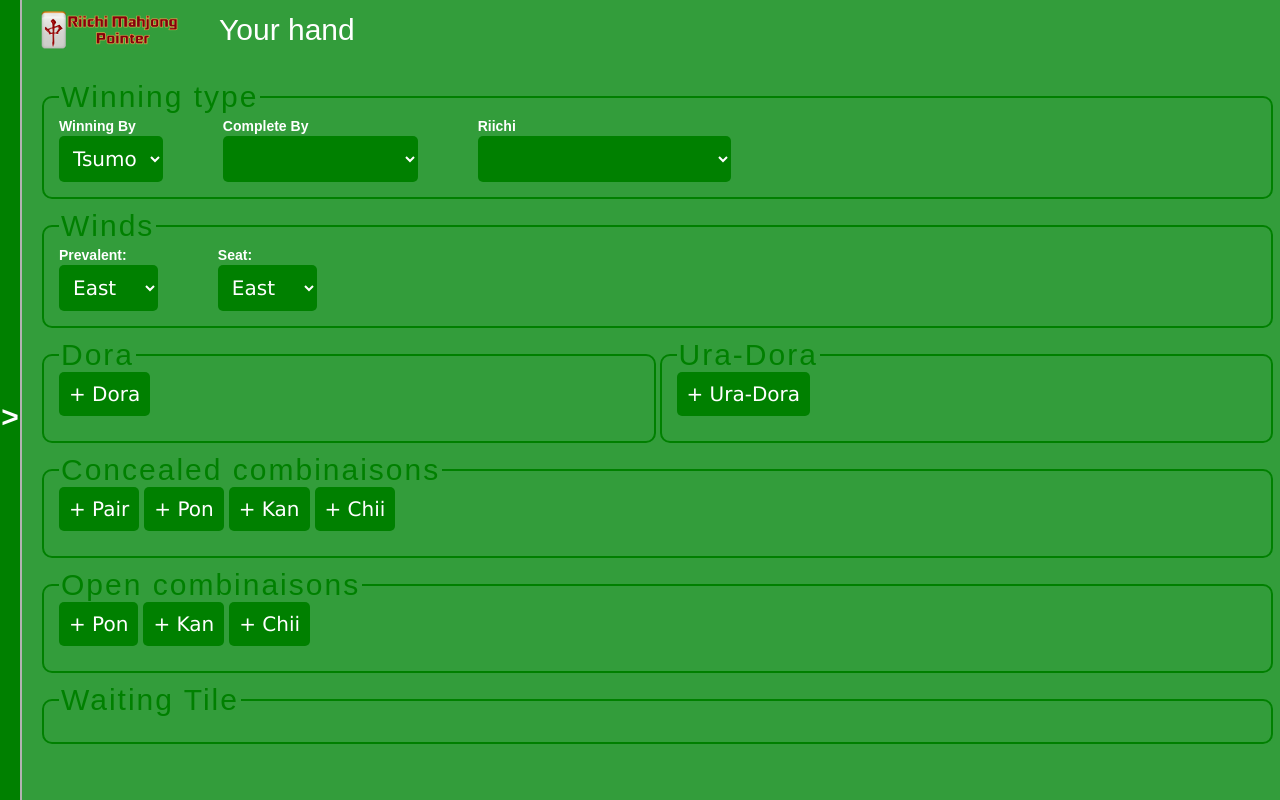
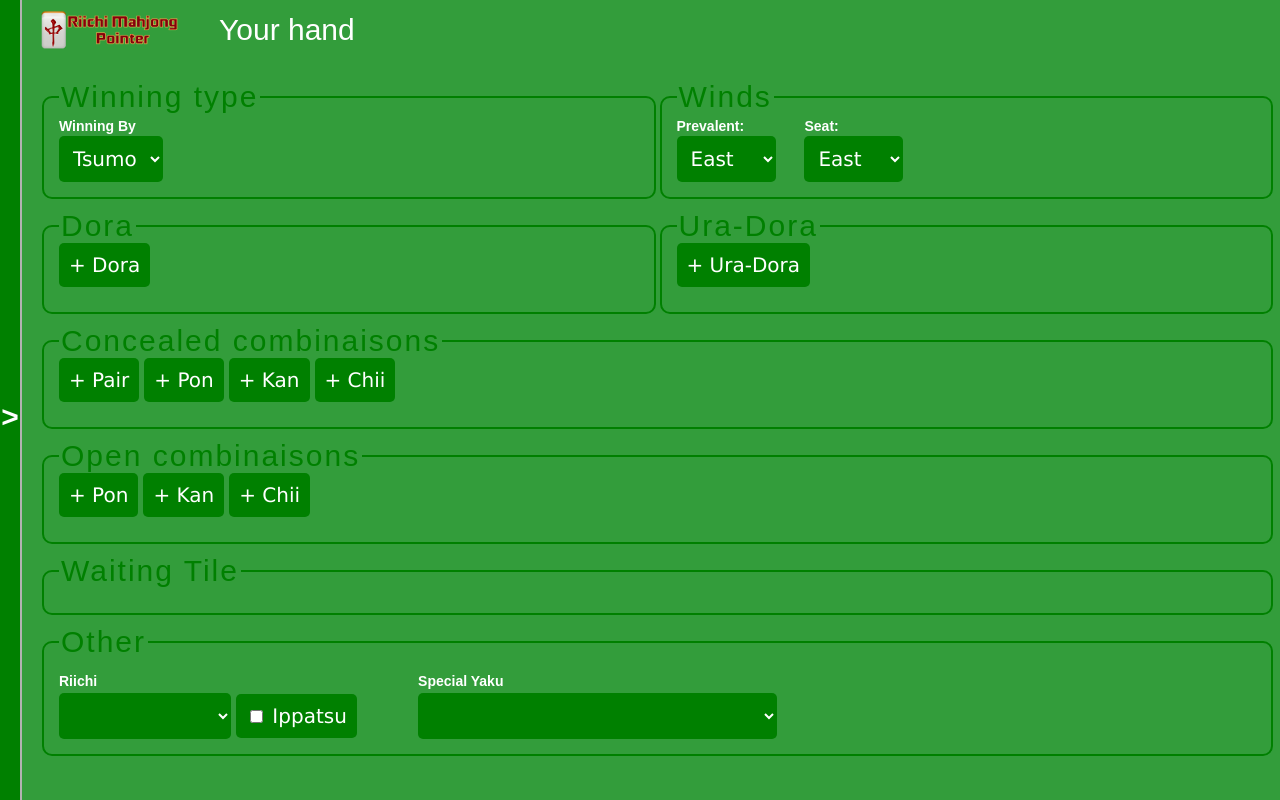
Before and after one commit to EmeraldCoder/riichi-pointer-js, a Vue app: page / in a window 1280 px wide. Built offline with nearby package versions, Linux system fonts and the light colour scheme.

Commit message:
Layout optimisation in order to add the special yakuman

```diff
--- a/public/css/style.css
+++ b/public/css/style.css
@@ -31,12 +31,8 @@ fieldset  legend {
     font-size: 30px;
 }
 
-input[type=checkbox] {
-    background: none;
-    border: 2px solid green;
-    padding: 10px;
-}
-input[type=button] {
+input[type=button],
+label.checkbox {
     background: green;
     border: none;
     padding: 10px;
@@ -46,10 +42,12 @@ input[type=button] {
     border-radius: 5px;
     margin-right: 5px;
 }
-input[type=button]:hover {
+input[type=button]:hover,
+label.checkbox:hover {
     border-color: #eead4d;
 }
-input[type=button]:last-child {
+input[type=button]:last-child,
+label.checkbox:last-child {
     margin-right: 0;
 }
 
--- a/src/App.vue
+++ b/src/App.vue
@@ -37,6 +37,7 @@
 
       <div v-if="currentView === 'Main'">
         <div style="margin: 10px 0;">
+          <div style="float: left; width: 50%;">
             <fieldset>
               <legend>Winning type</legend>
 
@@ -49,34 +50,10 @@
                   <option value="ron">Ron</option>
                 </select>
               </div>
-            <div style="line-height: 14px;float: left; max-width: 30%; overflow: hidden; margin-right: 5%;">
-              <span class="txt1">Complete By<br></span>
-              <select
-                v-model="winningSecondaryType"
-                style="width: 100%">
-                <option/>
-                <option value="haitei raoyue">Haitei Raoyue</option>
-                <option value="houtei raoyui">Houtei Raoyui</option>
-                <option value="rinshan kaihou">Rinshan Kaihou</option>
-                <option value="chan kan">Chan Kan</option>
-              </select>
-            </div>
-            <div style="line-height: 14px;float: left; max-width: 30%; overflow: hidden;">
-              <span class="txt1">Riichi<br></span>
-              <select
-                v-model="winningRiichiType"
-                style="width: 100%">
-                <option/>
-                <option value="riichi">Riichi</option>
-                <option value="riichi ippatsu">Riichi Ippatsu</option>
-                <option value="double riichi">Double Riichi</option>
-                <option value="double riichi ippatsu">Double Riichi Ippatsu</option>
-              </select>
-            </div>
             </fieldset>
           </div>
 
-        <div style="margin: 10px 0;">
+          <div style="float: left; width: 50%;">
             <fieldset>
               <legend>Winds</legend>
 
@@ -100,6 +77,9 @@
                 </select>
               </div>
             </fieldset>
+          </div>
+
+          <div style="clear: both;"/>
         </div>
 
         <div style="margin: 10px 0;">
@@ -253,6 +233,46 @@
           </fieldset>
         </div>
 
+        <div style="margin: 10px 0;">
+          <fieldset>
+            <legend>Other</legend>
+
+            <div style="float: left; width: 30%;">
+              <span class="txt1">Riichi<br></span>
+              <div>
+                <select
+                  v-model="riichiType"
+                  style="margin-right: 5px;">
+                  <option/>
+                  <option value="normal">Riichi</option>
+                  <option value="double">Double Riichi</option>
+                </select>
+                <label class="checkbox">
+                  <input
+                    v-model="riichiIsIppatsu"
+                    type="checkbox">
+                  Ippatsu
+                </label>
+              </div>
+            </div>
+
+            <div style="float: left; width: 30%;">
+              <span class="txt1">Special Yaku<br></span>
+              <select
+                v-model="winningSecondaryType"
+                style="width: 100%">
+                <option/>
+                <option value="haitei raoyue">Haitei Raoyue</option>
+                <option value="houtei raoyui">Houtei Raoyui</option>
+                <option value="rinshan kaihou">Rinshan Kaihou</option>
+                <option value="chan kan">Chan Kan</option>
+              </select>
+            </div>
+
+            <div style="clear: both;"/>
+          </fieldset>
+        </div>
+
         <div>
           <input
             v-if="canCalculatePoint"
@@ -314,7 +334,8 @@ export default {
       seatWind: 'east', // name of the wind of the player seat (east, south, west, north)
       winningType: 'tsumo', // indicate if the player won with a self-draw or discard (tsumo, ron)
       winningSecondaryType: '', // indicate if the player won with a particular circonstance (haitei raoyue, houtei raoyui, rinshan kaihou, chan kan)
-      winningRiichiType: '', // indicate if the player won with riichi circonstance (riichi / riichi ippatsu / double riichi / double riichi ippatsu)
+      riichiType: '', // indicate if the player won with riichi circonstance (riichi / double riichi)
+      riichiIsIppatsu: false, // indicate if the player's riichi was ippatsu (won on the first round after declaring riichi)
       doraTiles: [], // list of the dora tiles
       selectedDoraTiles: [], // list of user selected dora tiles
       uraDoraTiles: [], // list of the ura-dora tiles
@@ -369,7 +390,8 @@ export default {
       this.seatWind = 'east'
       this.winningType = 'tsumo'
       this.winningSecondaryType = ''
-      this.winningRiichiType = ''
+      this.riichiType = ''
+      this.riichiIsIppatsu = false
       this.doraTiles = []
       this.selectedDoraTiles = []
       this.uraDoraTiles = []
@@ -559,9 +581,9 @@ export default {
         this.uraDoraTiles
       )
 
-      hand.isRiichi = this.winningRiichiType !== ''
-      hand.isDoubleRiichi = this.winningRiichiType === 'double riichi' || this.winningRiichiType === 'double riichi ippatsu'
-      hand.isIppatsu = this.winningRiichiType === 'riichi ippatsu' || this.winningRiichiType === 'double riichi ippatsu'
+      hand.isRiichi = this.riichiType !== ''
+      hand.isDoubleRiichi = this.riichiType === 'double'
+      hand.isIppatsu = this.riichiIsIppatsu
 
       this.hand = hand
       this.currentView = 'Result'
```
Lines whose indentation alone changed are shown as unchanged.
